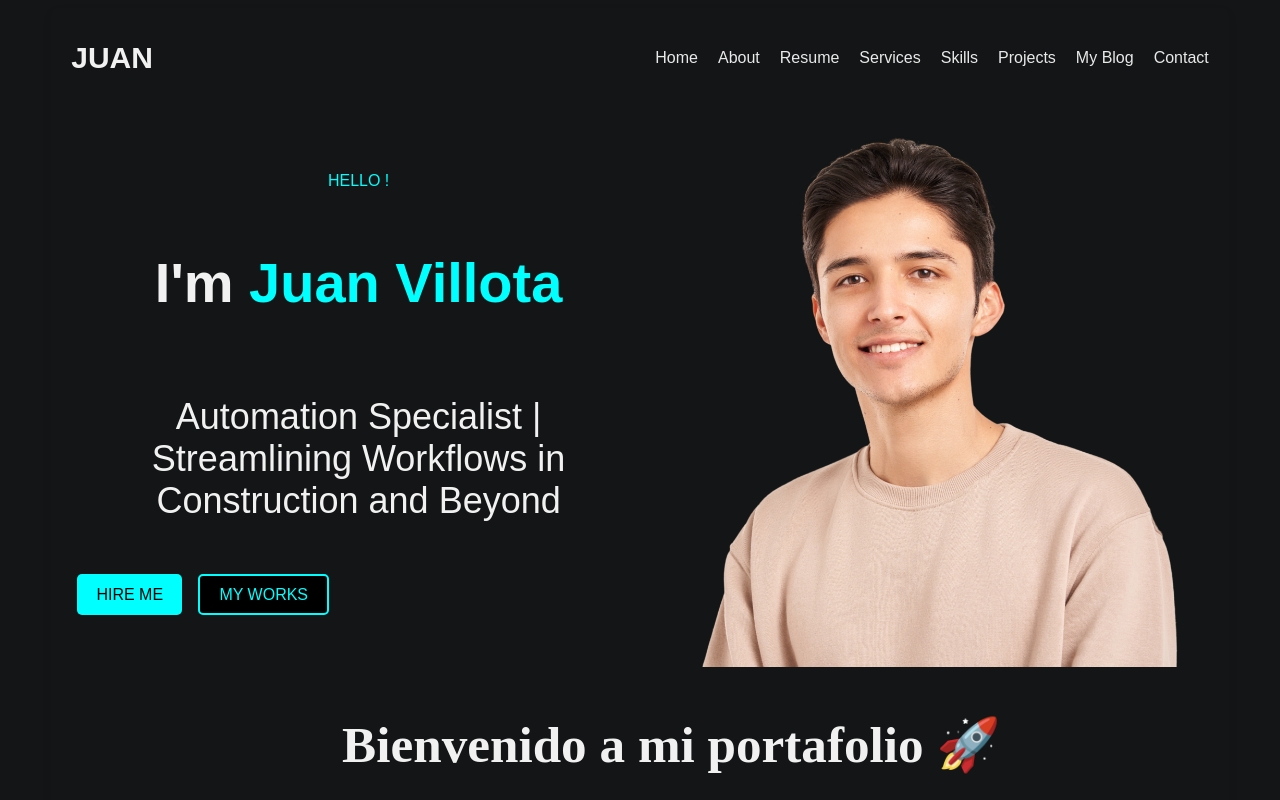
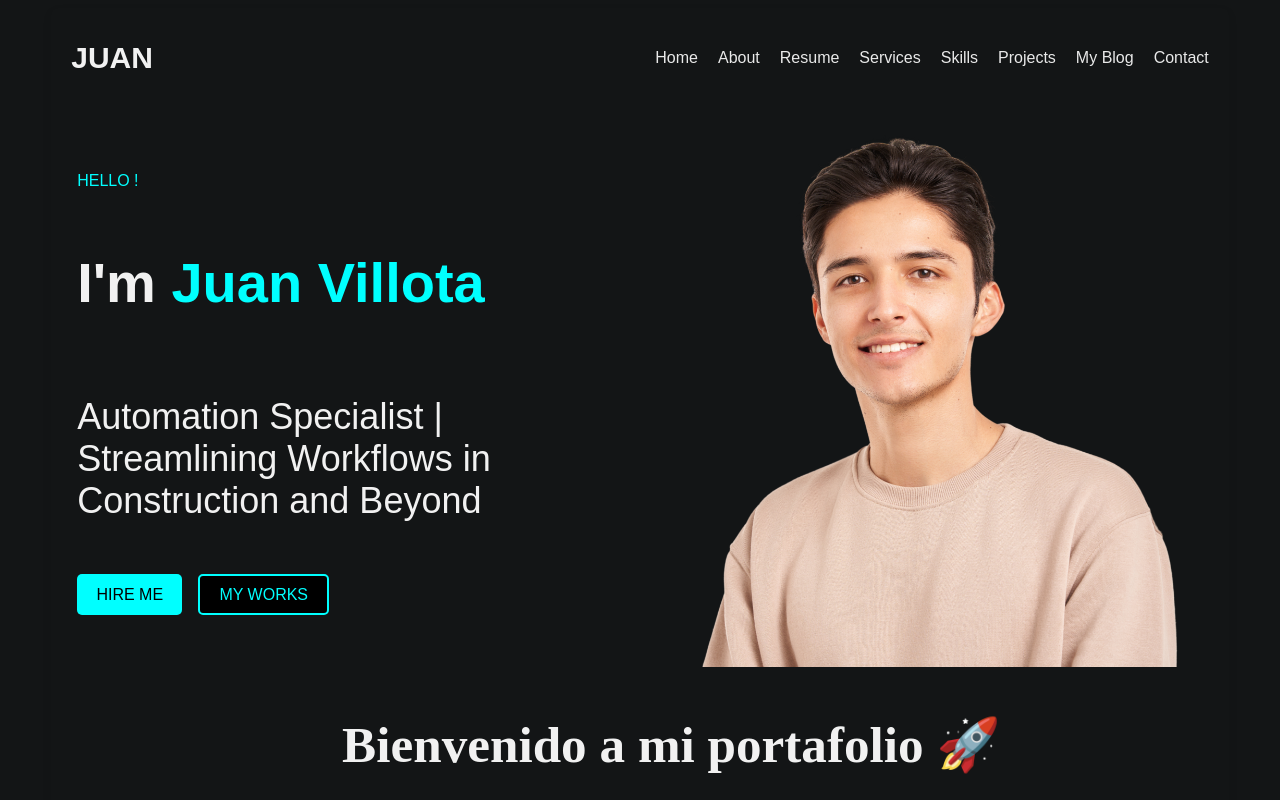
Before and after one commit to juanchovg1/mi-portafolio-frontend, a React (Vite) app: page / in a window 1280 px wide. Shown: the top 800 px of the page. Built offline with nearby package versions, Linux system fonts and the light colour scheme.

Commit message:
Update ProfileSection.css: align text to the left for better readability

```diff
--- a/src/styles/components/ProfileSection.css
+++ b/src/styles/components/ProfileSection.css
@@ -24,6 +24,7 @@
     flex-direction: column;
     justify-content: center;
     width: 50%;
+    text-align: left; /* Align text to the left */
 }
 
 .hello-text {
```
